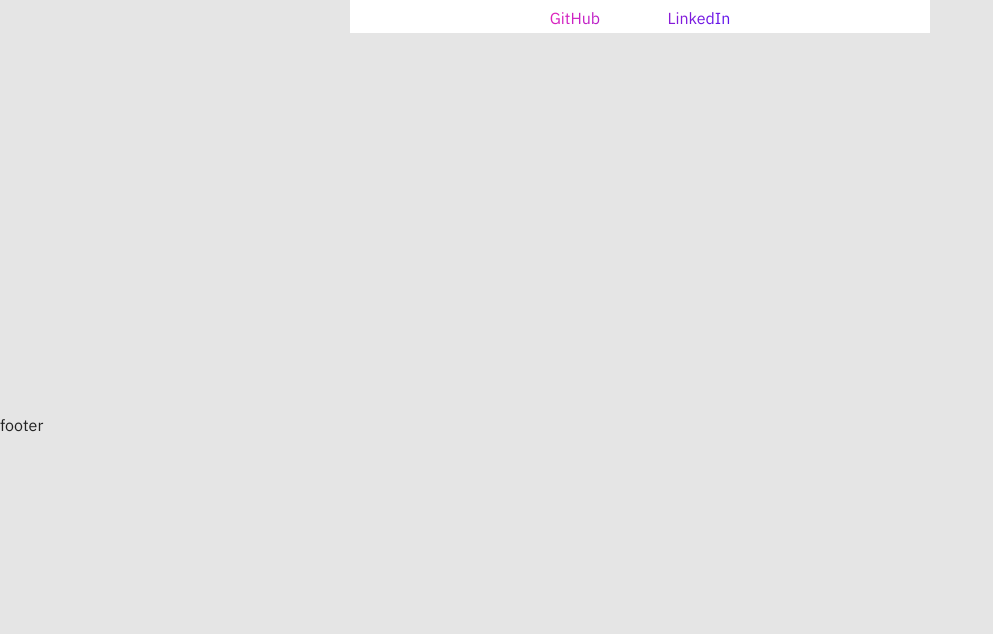
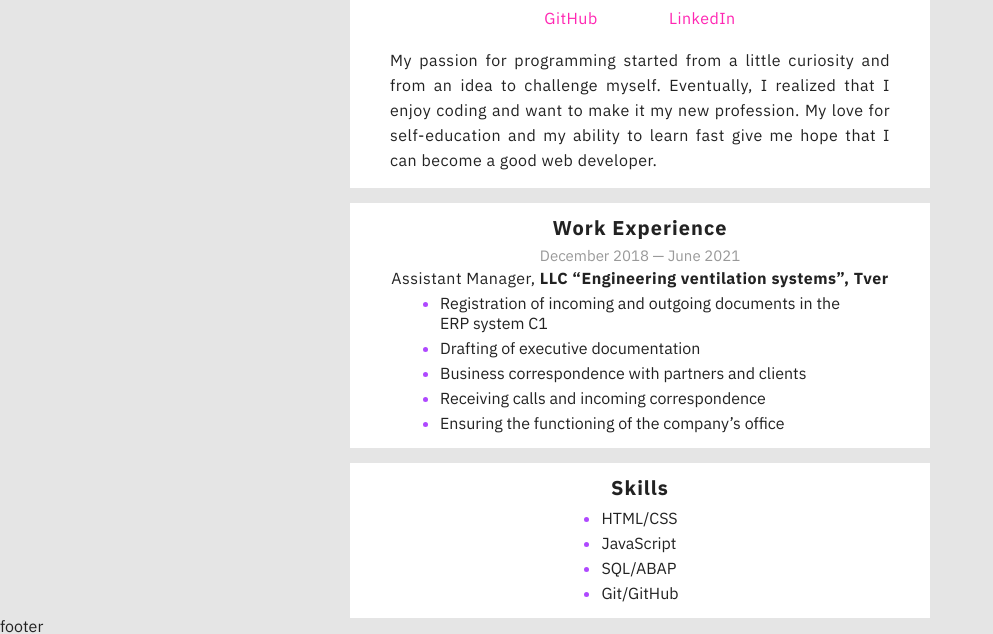
Before and after one commit to tatianaanpavlova/rsschool-cv, a plain HTML site: page index.html in a window 1280 px wide. Shown: the part 367-1001 px from the top of the page, without its empty margins (0-993 px from the left). Before the commit the page ends 800 px from the top, so only its background shows below. Drawn offline with Linux system fonts and the light colour scheme.

Commit message:
feat: add work experience

```diff
--- a/index.html
+++ b/index.html
@@ -14,15 +14,15 @@
           <nav class="header__menu menu">
             <ul class="menu__list">
               <li class="menu__item">
+                <a href="#work-experience" class="menu__link"
+                  >Work Experience</a
+                >
+              </li>
+              <li class="menu__item">
                 <a href="#skills" class="menu__link">Skills</a>
               </li>
               <li class="menu__item">
                 <a href="#code-example" class="menu__link">Code Example</a>
-              </li>
-              <li class="menu__item">
-                <a href="#work-experience" class="menu__link"
-                  >Work Experience</a
-                >
               </li>
               <li class="menu__item">
                 <a href="#education" class="menu__link">Education</a>
@@ -46,8 +46,8 @@
                 />
               </div>
             </div>
-            <div class="information__content">
-              <ul class="information__contacts">
+            <div class="profile__contacts contacts">
+              <ul class="contacts__list">
                 <li>
                   <img src="./assets/svg/discord.svg" alt="discord icon" />
                   __tiana(@tatianaanpavlova)
@@ -56,15 +56,15 @@
                   <img src="./assets/svg/mail.svg" alt="email icon" />
                   tatiana.an.pavlova@gmail.com
                 </li>
-                <li class="information__links">
+                <li class="contacts__links">
                   <a
                     href="https://github.com/tatianaanpavlova"
-                    class="information__github"
+                    class="contacts__github"
                     >GitHub</a
                   >
                   <a
                     href="https://www.linkedin.com/in/tatiana-an-pavlova/"
-                    class="information__linkedin"
+                    class="contacts__linkedin"
                     >LinkedIn</a
                   >
                 </li>
@@ -72,7 +72,61 @@
             </div>
           </div>
         </section>
-
+        <section class="about-me">
+          <div class="about-me__container container">
+            <p class="about-me__text-block">
+              My passion for programming started from a little curiosity and
+              from an idea to challenge myself. Eventually, I realized that I
+              enjoy coding and want to make it my new profession. My love for
+              self-education and my ability to learn fast give me hope that I
+              can become a good web developer.
+            </p>
+          </div>
+        </section>
+        <section class="expirience">
+          <div class="expirience__container container">
+            <h2 class="expirience__title" id="work-experience">
+              Work Experience
+            </h2>
+            <div class="expirience__EVS EVS"></div>
+            <div class="EVS__data">December 2018 — June 2021</div>
+            <div class="EVS__job-title">
+              Assistant Manager,
+              <span class="EVS__title"
+                >LLC “Engineering ventilation systems”, Tver</span
+              >
+            </div>
+            <ul class="EVS__list">
+              <li class="EVS__list-item">
+                Registration of incoming and outgoing documents in the ERP
+                system C1
+              </li>
+              <li class="EVS__list-item">
+                Drafting of executive documentation
+              </li>
+              <li class="EVS__list-item">
+                Business correspondence with partners and clients
+              </li>
+              <li class="EVS__list-item">
+                Receiving calls and incoming correspondence
+              </li>
+              <li class="EVS__list-item">
+                Ensuring the functioning of the company’s office
+              </li>
+            </ul>
+          </div>
+        </section>
+        <section class="skills">
+          <div class="skills__container container">
+            <h2 class="skills__title" id="skills">Skills</h2>
+            <ul class="skills__list">
+              <li class="skills__list-item">HTML/CSS</li>
+              <li class="skills__list-item">JavaScript</li>
+              <li class="skills__list-item">SQL/ABAP</li>
+              <li class="skills__list-item">Git/GitHub</li>
+            </ul>
+          </div>
+        </section>
       </main>
 
       <footer class="footer">footer</footer>
--- a/style.css
+++ b/style.css
@@ -218,6 +218,13 @@ body {
   text-transform: uppercase;
   font-weight: 700;
   line-height: 15.6px;
+  letter-spacing: 1px;
+}
+
+.menu__link:hover {
+  background: #222222;
+  -webkit-background-clip: text;
+  -webkit-text-fill-color: transparent;
 }
 
 /* ------------------------MAIN------------------------ */
@@ -249,7 +256,7 @@ body {
   font-weight: 700;
   line-height: 20px;
   letter-spacing: 2.1px;
-  background: linear-gradient(135deg, #FF26B2 0%, #851BD9 64.06%, #3F0FFF 100%);
+  background: linear-gradient(135deg, #ff26b2 0%, #851bd9 64.06%, #3f0fff 100%);
   -webkit-background-clip: text;
   -webkit-text-fill-color: transparent;
 }
@@ -260,39 +267,157 @@ body {
 }
 
 .information__img {
-  Width: 170px;
-  Height: 170px;
+  width: 170px;
+  height: 170px;
   border-radius: 70px;
 }
 
-.information__content {
+.profile__contacts {
   display: flex;
   flex-direction: column;
-  justify-content: space-between;
-  align-items: baseline;
+  justify-content: center;
   margin-top: 10px;
 }
 
-.information__contacts {
+.contacts__list {
   line-height: 30px;
+  letter-spacing: 0.5px;
 }
 
-.information__links {
+.contacts__links {
   display: flex;
   /* flex-direction: column; */
   justify-content: space-around;
-  background: linear-gradient(135deg, #FF26B2 0%, #851BD9 64.06%, #3F0FFF 100%);
+  background: #ff26b2;
   -webkit-background-clip: text;
   -webkit-text-fill-color: transparent;
 }
-.information__github:hover {
+.contacts__github:hover {
   background: #3f0fff;
   -webkit-background-clip: text;
   -webkit-text-fill-color: transparent;
 }
 
-.information__linkedin:hover {
+.contacts__linkedin:hover {
   background: #3f0fff;
   -webkit-background-clip: text;
   -webkit-text-fill-color: transparent;
 }
+
+.information__about-me {
+  line-height: 20px;
+  letter-spacing: 0.1;
+}
+
+.about-me {
+  position: relative;
+  width: 100%;
+}
+
+.about-me__container {
+  display: flex;
+  flex-direction: column;
+  justify-content: center;
+  align-items: center;
+}
+
+.about-me__text-block {
+  line-height: 25px;
+  margin: 15px 25px 15px 25px;
+  text-align: justify;
+  letter-spacing: 0.5px;
+}
+
+.expirience {
+  position: relative;
+  width: 100%;
+  margin-top: 15px;
+}
+
+.expirience__container {
+  display: flex;
+  flex-direction: column;
+  justify-content: center;
+  align-items: center;
+}
+
+.expirience__title {
+  margin-top: 15px;
+  font-weight: 700;
+  font-size: 20px;
+  line-height: 20px;
+  letter-spacing: 1px;
+}
+
+.expirience__EVS {
+  margin-top: 10px;
+  letter-spacing: 0.5px;
+}
+
+.EVS__data {
+  font-size: 15px;
+  color: #999999;
+}
+
+.EVS__job-title {
+  line-height: 20px;
+  padding-top: 5px;
+  text-align: justify;
+  letter-spacing: 0.5px;
+}
+
+.EVS__title {
+  font-weight: 700;
+}
+
+.EVS__list {
+  text-align: justify;
+  line-height: 20px;
+  margin-bottom: 15px;
+}
+
+.EVS__list-item {
+  list-style-type: disc;
+  margin: 5px 75px 0px 75px;
+}
+
+.EVS__list-item::marker {
+  color: #AF48FF;
+}
+
+.skills {
+  position: relative;
+  width: 100%;
+  margin-top: 15px;
+}
+
+.skills__container {
+  display: flex;
+  flex-direction: column;
+  justify-content: center;
+  align-items: center;
+}
+
+.skills__title {
+  margin-top: 15px;
+  font-weight: 700;
+  font-size: 20px;
+  line-height: 20px;
+  letter-spacing: 1px;
+}
+
+.skills__list {
+  text-align: justify;
+  line-height: 20px;
+  margin-bottom: 15px;
+  padding-top: 5px;
+}
+
+.skills__list-item {
+  list-style-type: disc;
+  margin: 5px 75px 0px 75px;
+}
+
+.skills__list-item::marker {
+  color: #AF48FF;
+}
```
